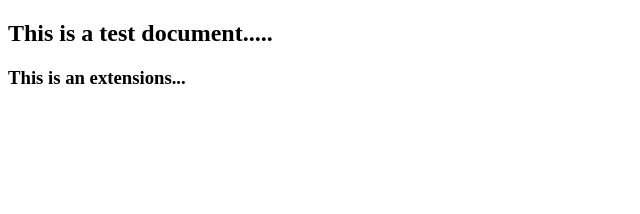
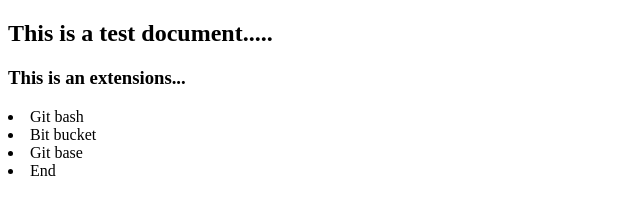
Before and after one commit to SammyJ2020/helloWorld, a plain HTML site: page index.html in a window 1280 px wide. Shown: the whole page, without its empty margins (0-640 px from the left). Drawn offline with Linux system fonts and the light colour scheme.

Commit message:
small modification

```diff
--- a/index.html
+++ b/index.html
@@ -14,6 +14,12 @@
         <div>
             <h3>This is an extensions...</h3>
         </div>
+        <div>
+            <li>Git bash</li>
+            <li>Bit bucket</li>
+            <li>Git base</li>
+            <li>End</li>
+        </div>
     </div>
 </body>
 </html>
```
